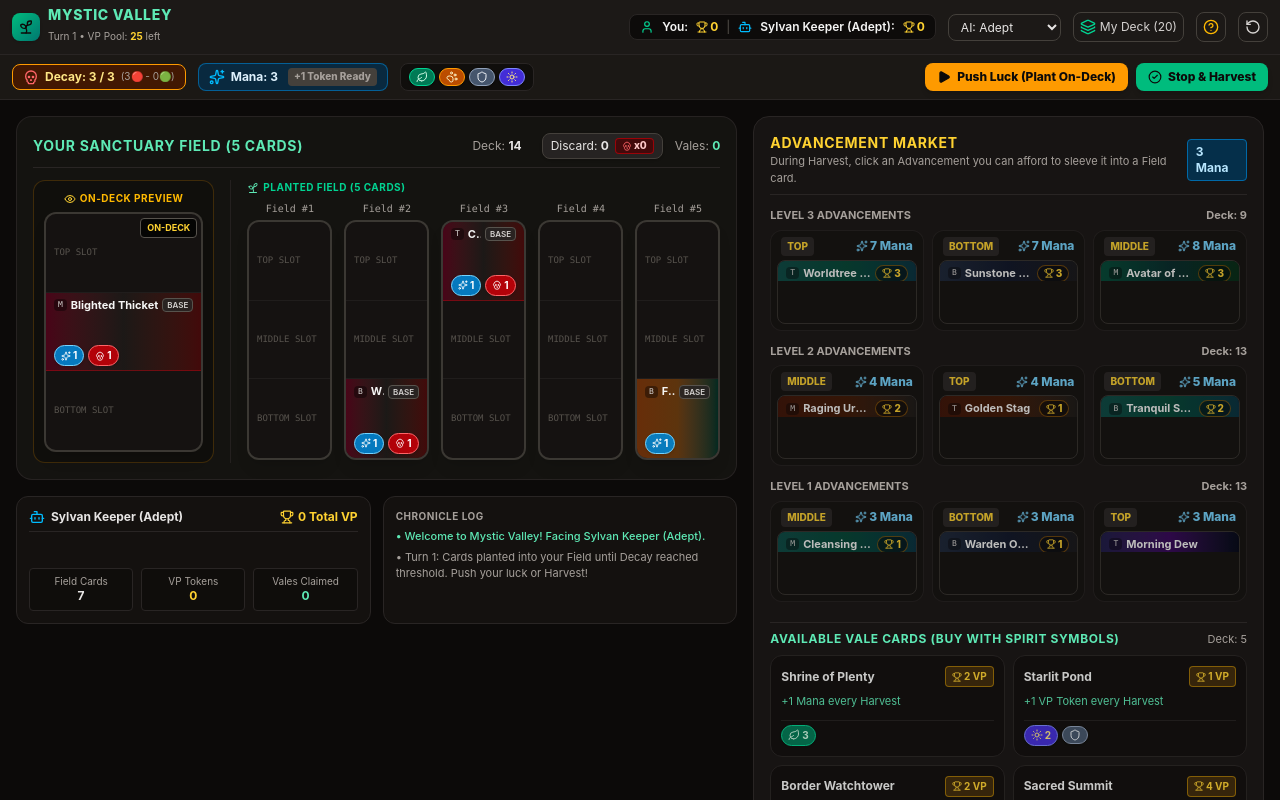
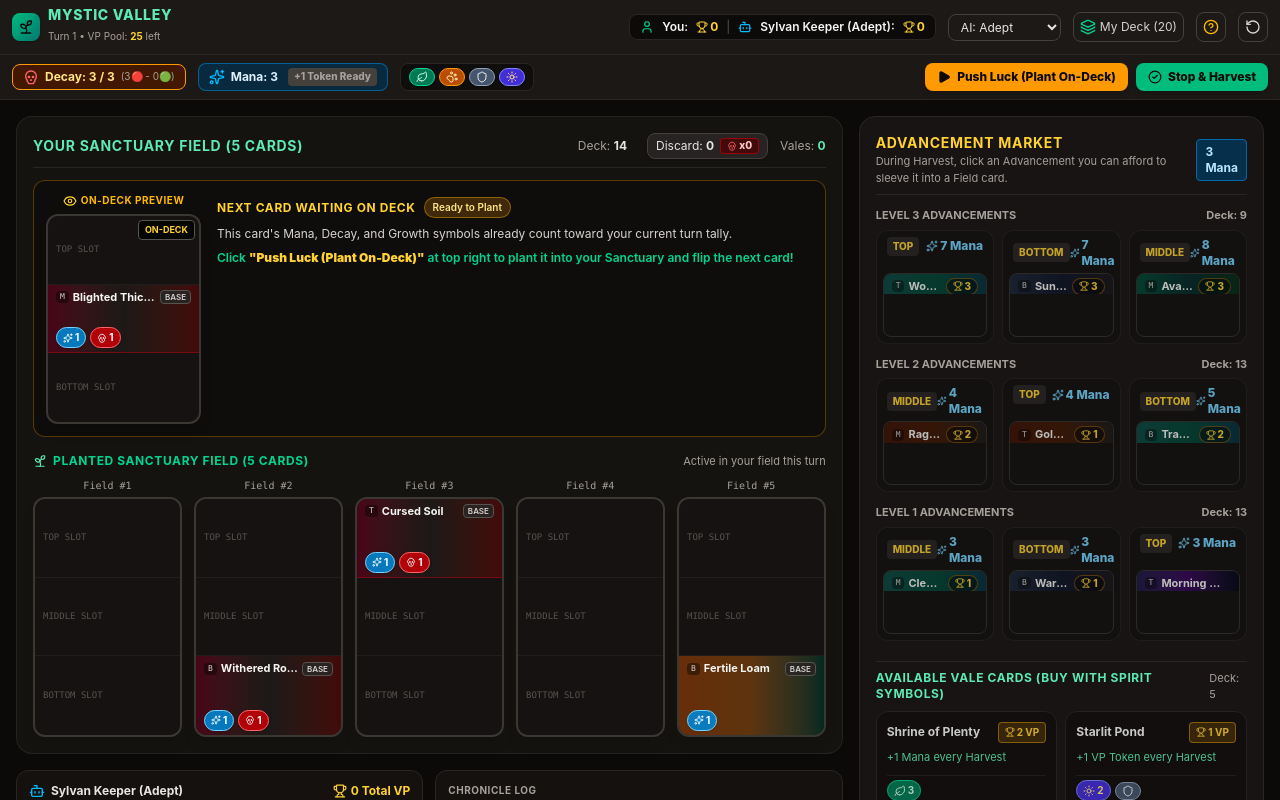
Before and after one commit to si1ver1/mysticvalley, a React (Vite) app: page / in a window 1280 px wide. Shown: the top 800 px of the page. Built offline with nearby package versions, Linux system fonts and the light colour scheme.

Commit message:
Reorganize Sanctuary Field to give planted cards full width for 4-5 column desktop display

```diff
--- a/src/App.jsx
+++ b/src/App.jsx
@@ -1492,10 +1492,10 @@ export default function App() {
       </div>
 
       {/* MAIN WORKSPACE */}
-      <main className="flex-1 grid grid-cols-1 lg:grid-cols-12 gap-4 p-3 sm:p-4 max-w-[1600px] w-full mx-auto">
+      <main className="flex-1 grid grid-cols-1 lg:grid-cols-12 gap-4 p-3 sm:p-4 max-w-[1850px] w-full mx-auto">
         {/* LEFT SECTION: YOUR FIELD & ON-DECK ZONE */}
         <section
-          className={`lg:col-span-7 flex flex-col gap-4 ${
+          className={`lg:col-span-7 xl:col-span-8 flex flex-col gap-4 ${
             mobileViewMode === 'MARKET' ? 'hidden lg:flex' : 'flex'
           }`}
         >
@@ -1540,17 +1540,19 @@ export default function App() {
             </div>
 
             {}
-            <div className={`flex flex-col md:flex-row items-start gap-3.5 ${humanPlayer.hasSpoiled ? 'animate-mv-spoil' : ''}`}>
-              {/* ON-DECK CARD ZONE */}
-              <div className="flex flex-col items-center shrink-0 w-full md:w-auto p-2 sm:p-2.5 rounded-xl bg-stone-950/40 border border-amber-500/20">
+            <div className={`flex flex-col gap-4 ${humanPlayer.hasSpoiled ? 'animate-mv-spoil' : ''}`}>
+              {/* ON-DECK PREVIEW PANEL */}
+              <div className="bg-stone-950/60 border border-amber-500/30 rounded-xl p-3 flex flex-col sm:flex-row items-center sm:items-start gap-4">
+                <div className="flex flex-col items-center shrink-0">
                   <span className="text-[10px] font-bold uppercase tracking-wider text-amber-400 mb-1.5 flex items-center gap-1">
-                  <Eye className="w-3 h-3 text-amber-300" /> On-Deck Preview
+                    <Eye className="w-3.5 h-3.5 text-amber-300" /> On-Deck Preview
                   </span>
                   {humanPlayer.onDeck ? (
-                  <div key={`ondeck_${humanPlayer.onDeck.sleeveId}_${onDeckAnimKey}`} className="relative w-full flex justify-center">
+                    <div key={`ondeck_${humanPlayer.onDeck.sleeveId}_${onDeckAnimKey}`} className="relative">
                       <CardSleeveView
                         sleeve={humanPlayer.onDeck}
                         badgeText="ON-DECK"
+                        compact
                         animationClass="animate-mv-flip"
                       />
                       {phase === 'HARVEST' && (
@@ -1562,25 +1564,62 @@ export default function App() {
                       )}
                     </div>
                   ) : (
-                  <div className="w-[145px] sm:w-[175px] h-[215px] sm:h-[240px] rounded-xl border-2 border-dashed border-stone-800 flex items-center justify-center text-xs text-stone-500 text-center p-3">
+                    <div className="w-[140px] h-[190px] rounded-xl border-2 border-dashed border-stone-800 flex items-center justify-center text-xs text-stone-500 text-center p-3">
                       Deck Empty
                     </div>
                   )}
                 </div>
 
-              <div className="hidden md:block w-px self-stretch bg-stone-800/80 mx-0.5" />
+                <div className="flex-1 flex flex-col justify-center text-center sm:text-left space-y-1.5 py-1">
+                  <div className="flex items-center justify-center sm:justify-start gap-2">
+                    <span className="text-xs font-bold text-amber-300 uppercase tracking-wider">
+                      Next Card Waiting on Deck
+                    </span>
+                    {humanPlayer.onDeck && (
+                      <span className="text-[10px] px-2 py-0.5 rounded-full bg-amber-500/20 border border-amber-400/40 text-amber-200 font-semibold">
+                        Ready to Plant
+                      </span>
+                    )}
+                  </div>
+                  <p className="text-xs text-stone-300 leading-relaxed">
+                    This card's Mana, Decay, and Growth symbols already count toward your current turn tally.
+                  </p>
+                  {phase === 'PLANTING' && !humanPlayer.hasSpoiled && (
+                    <p className="text-xs text-emerald-400 font-semibold">
+                      Click <strong className="text-amber-300">"Push Luck (Plant On-Deck)"</strong> at top right to plant it into your Sanctuary and flip the next card!
+                    </p>
+                  )}
+                  {phase === 'HARVEST' && (
+                    <p className="text-xs text-stone-400">
+                      Harvesting Phase: Spend your Mana and Spirit symbols in the Market. This On-Deck card will remain on top of your deck for next turn.
+                    </p>
+                  )}
+                  {humanPlayer.hasSpoiled && (
+                    <p className="text-xs text-red-400 font-semibold">
+                      Turn Spoiled (4+ Net Decay)! End your turn to claim your consolation Mana token.
+                    </p>
+                  )}
+                </div>
+              </div>
 
               {/* PLANTED FIELD CARDS */}
-              <div className="flex-1 w-full">
-                <div className="text-[10px] font-bold uppercase tracking-wider text-emerald-400 mb-1.5 flex items-center gap-1">
-                  <Sprout className="w-3 h-3 text-emerald-300" /> Planted Field ({humanPlayer.field.length} Cards)
-                </div>
+              <div className="w-full">
+                <div className="flex items-center justify-between mb-2">
+                  <div className="text-xs font-bold uppercase tracking-wider text-emerald-400 flex items-center gap-1.5">
+                    <Sprout className="w-3.5 h-3.5 text-emerald-300" />
+                    Planted Sanctuary Field ({humanPlayer.field.length} Cards)
+                  </div>
+                  <span className="text-[11px] text-stone-400">
+                    Active in your field this turn
+                  </span>
+                </div>
+
                 {humanPlayer.field.length === 0 ? (
                   <div className="p-8 text-center text-xs text-stone-500 border border-dashed border-stone-800 rounded-xl">
-                    No cards in field yet.
+                    No cards currently planted in field.
                   </div>
                 ) : (
-                  <div className="grid grid-cols-2 sm:grid-cols-3 md:grid-cols-3 lg:grid-cols-4 xl:grid-cols-5 gap-2.5 sm:gap-3 justify-items-center">
+                  <div className="grid grid-cols-2 sm:grid-cols-3 md:grid-cols-4 lg:grid-cols-4 xl:grid-cols-5 gap-3 justify-items-center">
                     {humanPlayer.field.map((card, i) => {
                       const isNewlyPushed = card.sleeveId === lastPushedCardId;
                       return (
@@ -1680,7 +1719,7 @@ export default function App() {
 
         {/* RIGHT SECTION: ADVANCEMENT & VALE MARKET */}
         <section
-          className={`lg:col-span-5 flex flex-col gap-3 ${
+          className={`lg:col-span-5 xl:col-span-4 flex flex-col gap-3 ${
             mobileViewMode === 'FIELD' ? 'hidden lg:flex' : 'flex'
           }`}
         >
```
Lines whose indentation alone changed are shown as unchanged.
